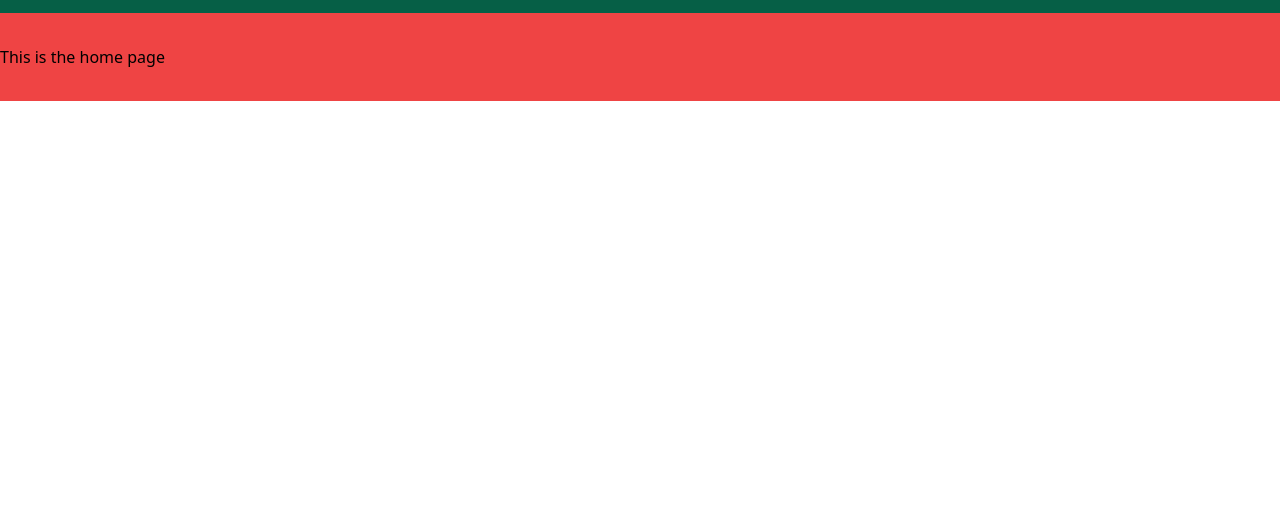
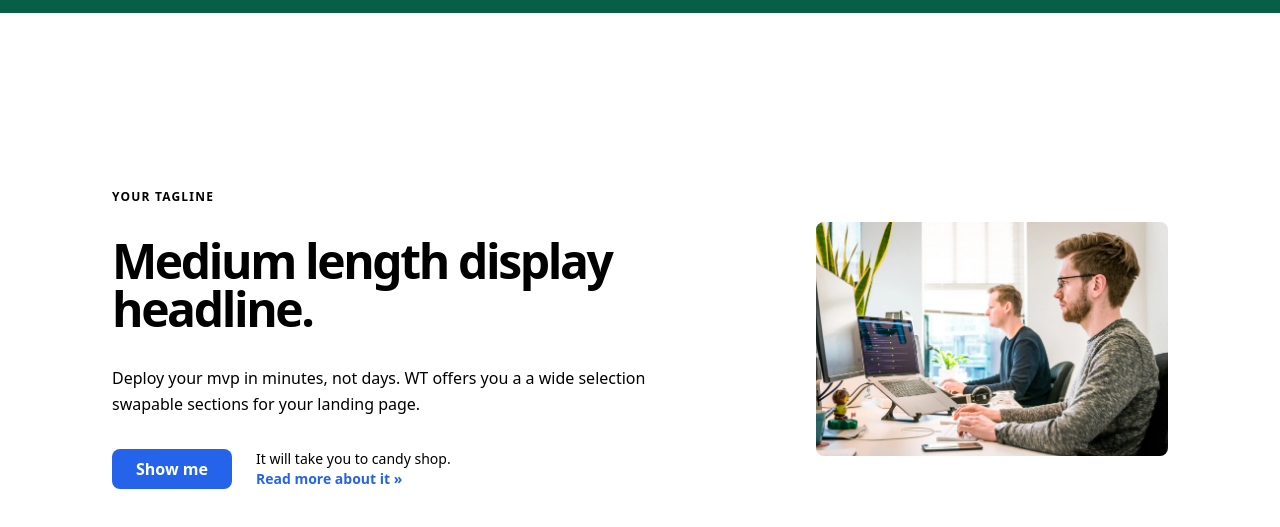
Before and after one commit to mahlatsedeveloper/gatsbyv3, a Gatsby site: page / in a window 1280 px wide. Shown: the part 79-606 px from the top of the page. Built offline with nearby package versions, Linux system fonts and the light colour scheme; Gatsby itself is replaced by a stand-in of ours.

Commit message:
added hero

```diff
--- a/src/components/hero.js
+++ b/src/components/hero.js
@@ -0,0 +1,31 @@
+import React from 'react'
+import { Link } from 'gatsby'
+import { StaticImage } from 'gatsby-plugin-image'
+
+const Hero = () => {
+    return (
+        <>
+            <section className="text-blueGray-700 bg-white mt-20">
+                <div className="container flex flex-col items-center px-5 py-16 mx-auto md:flex-row lg:px-28">
+                    <div className="flex flex-col items-start mb-16 text-left lg:flex-grow md:w-1/2 lg:pr-24 md:pr-16 md:mb-0">
+                        <h2 className="mb-8 text-xs font-semibold tracking-widest text-black uppercase title-font"> Your tagline </h2>
+                        <h1 className="mb-8 text-2xl font-black tracking-tighter text-black md:text-5xl title-font"> Medium length display headline. </h1>
+                        <p className="mb-8 text-base leading-relaxed text-left text-blueGray-600 "> Deploy your mvp in minutes, not days. WT offers you a a wide selection swapable sections for your landing page. </p>
+                        <div className="flex flex-col justify-center lg:flex-row">
+                            <button className="flex items-center px-6 py-2 mt-auto font-semibold text-white transition duration-500 ease-in-out transform bg-blue-600 rounded-lg hover:bg-blue-700 focus:shadow-outline focus:outline-none focus:ring-2 ring-offset-current ring-offset-2"> Show me </button>
+                            <p className="mt-2 text-sm text-left text-blueGray-600 md:ml-6 md:mt-0"> It will take you to candy shop.
+                            <br className="hidden lg:block" />
+                            <Link to="#" className="inline-flex items-center font-semibold text-blue-600 md:mb-2 lg:mb-0 hover:text-black " title="read more"> Read more about it » </Link>
+                            </p>
+                        </div>
+                    </div>
+                    <div className="w-full lg:w-1/3 lg:max-w-lg md:w-1/2">
+                        <StaticImage className="object-cover object-center rounded-lg " alt="hero" src="../images/banner-img.webp" />
+                    </div>
+                </div>
+            </section>
+        </>
+    )
+}
+
+export default Hero
--- a/src/components/layout.js
+++ b/src/components/layout.js
@@ -7,7 +7,7 @@ const Layout = ({ children }) => {
   return (
     <>
       <Nav />
-      <div className="container mx-auto py-8 bg-green-500 sm:bg-blue-300 md:bg-red-500 ">
+      <div className="container mx-auto py-8">
         {children}
       </div>
     </>
--- a/src/pages/index.js
+++ b/src/pages/index.js
@@ -2,13 +2,13 @@ import * as React from 'react'
 
 import Layout from '../components/layout'
 import Seo from '../components/seo'
+import Hero from '../components/hero'
 
 const IndexPage = () => {
   return (
     <Layout pageTitle="Home">
       <Seo title="Home" />
-      <title>Home</title>
-      <h1>This is the home page</h1>
+      <Hero />
     </Layout>
   )
 }
```
